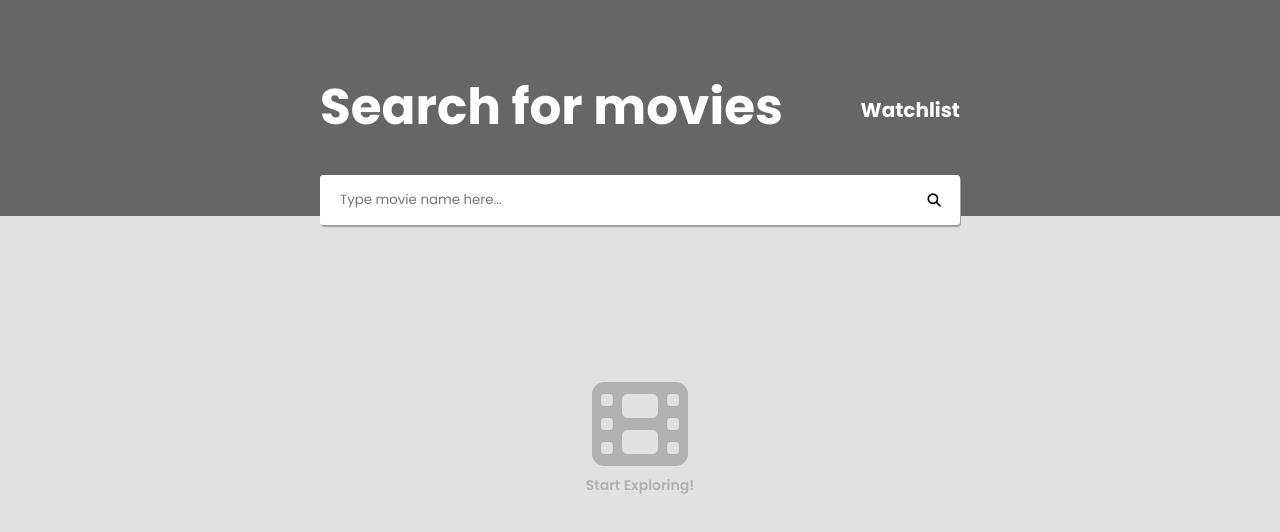
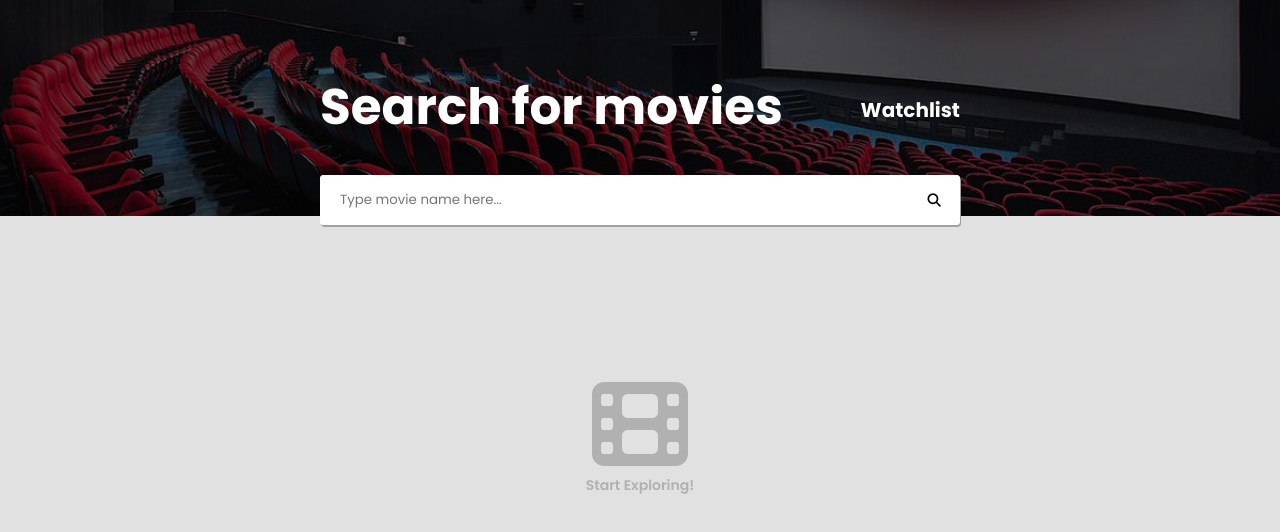
Before and after one commit to jagtap4528/MarathiPlayer, a plain HTML site: page index.html in a window 1280 px wide. Drawn offline with Linux system fonts and the light colour scheme; no server answers.

Commit message:
Update style.css

```diff
--- a/style.css
+++ b/style.css
@@ -25,7 +25,7 @@ body {
 /* Header Bar */
 .header {
     height: 27vh;
-    background-image: url("img/background.jpg");
+    background-image: url("background.jpg");
     background-size: cover;
     background-color: #666;
     background-blend-mode: multiply;
```
